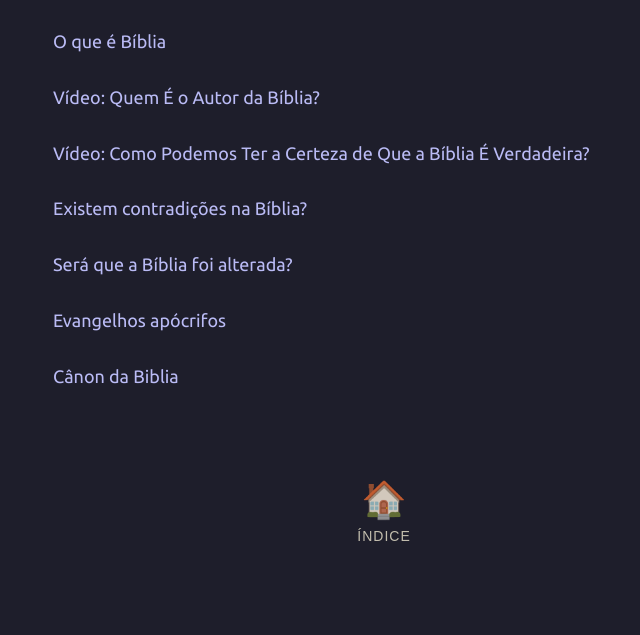
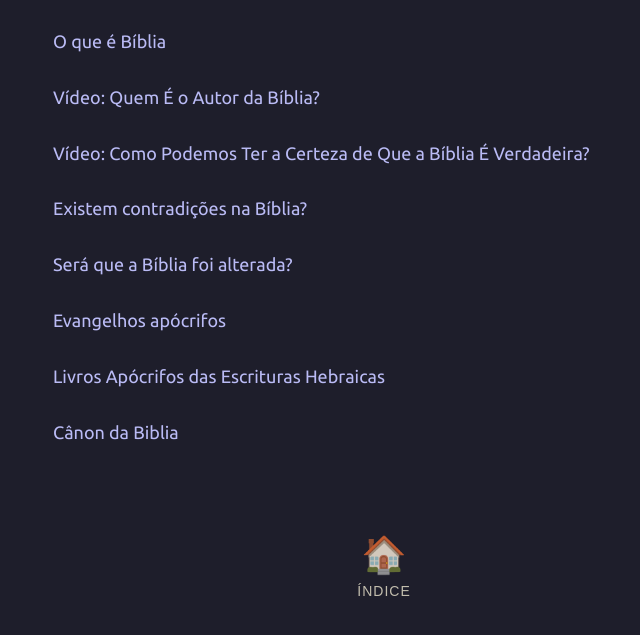
Before and after one commit to joaquim-capitao/jw, a Jekyll site: the page built from assuntos/biblia.md, in a window 1280 px wide. Shown: the top 635 px of the page, without its empty margins (256-896 px from the left). Built offline with Jekyll 4.4.1, drawn with Linux system fonts in a browser that asks for light colours; our own code applies the rules of GitHub Pages for plain Markdown files.

Commit message:
Add link to Apocryphal Books of Hebrew Scriptures

```diff
--- a/assuntos/biblia.md
+++ b/assuntos/biblia.md
@@ -11,4 +11,6 @@
 
 [Evangelhos apócrifos](https://www.jw.org/pt/biblioteca/revistas/wp20120401/Evangelhos-ap%C3%B3crifos-verdades-ocultas-sobre-Jesus/)
 
+[Livros Apócrifos das Escrituras Hebraicas](https://www.jw.org/finder?wtlocale=T&docid=1101990131&srctype=wol&srcid=share&par=48)
+
 [Cânon da Biblia](https://www.jw.org/pt-pt/biblioteca/livros/glossario-biblia/canon-da-biblia/)
```
